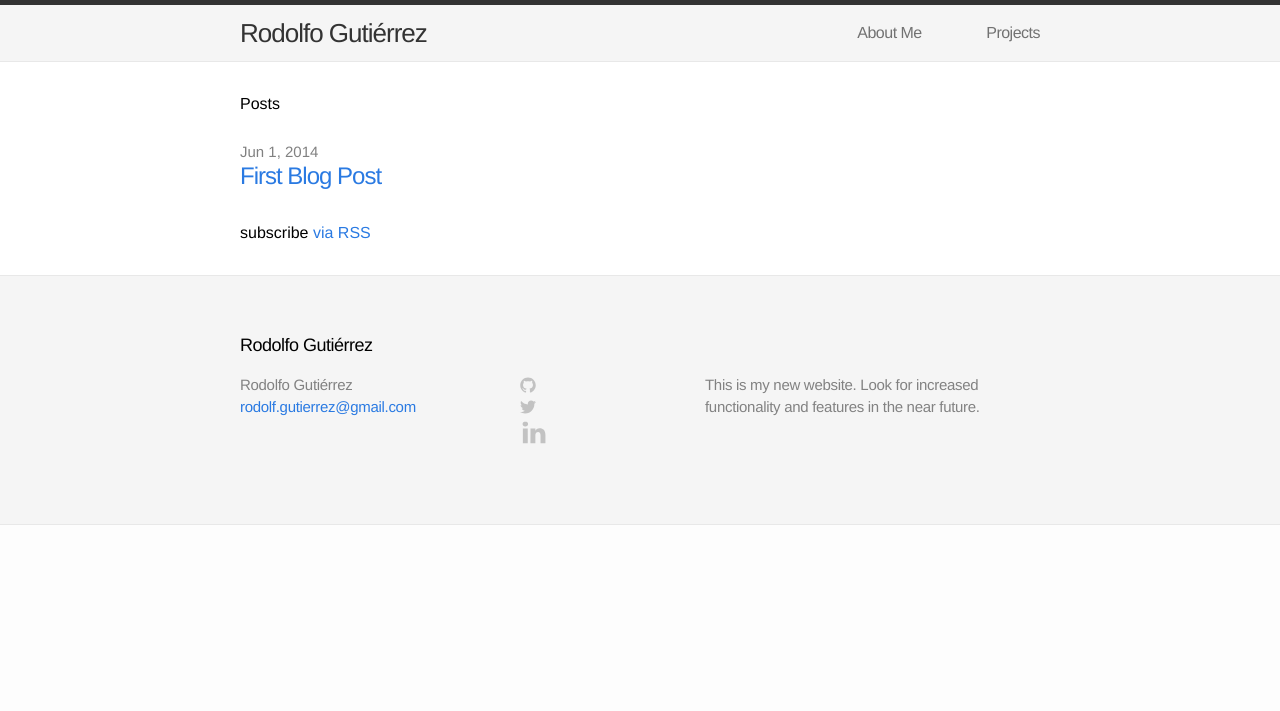
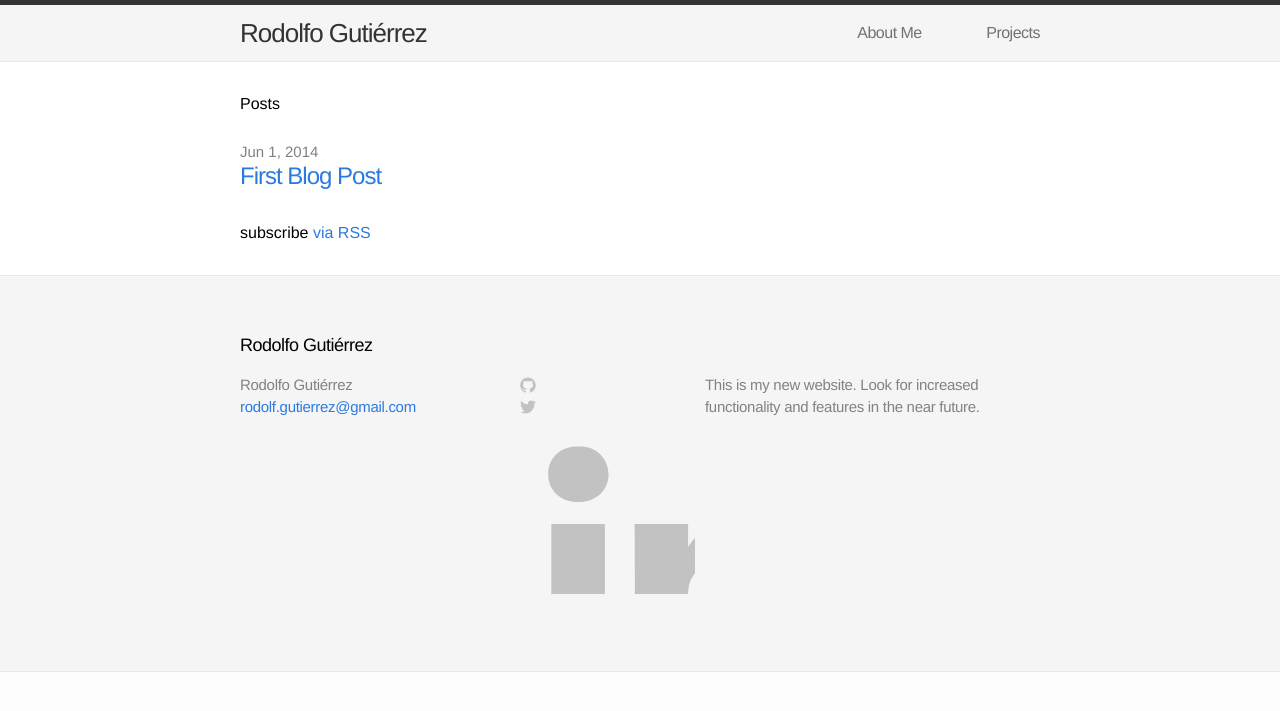
Before and after one commit to gutzrodolfo/arwedding.love, a Jekyll site: the page built from index.html, in a window 1280 px wide. Shown: the top 711 px of the page. Built offline with Jekyll 4.4.1, drawn with Linux system fonts in a browser that asks for light colours.

Commit message:
footer changes

```diff
--- a/_includes/footer.html
+++ b/_includes/footer.html
@@ -54,7 +54,7 @@
           <a href="https://linkedin.com/{{ site.username }}">
             <span class="icon linkedin">
              <svg version="1.1" id="Layer_1" xmlns="http://www.w3.org/2000/svg" xmlns:xlink="http://www.w3.org/1999/xlink" x="0px" y="0px"
-            width="28px" height="28px" viewBox="0 0 28 28" enable-background="new 0 0 28 28" xml:space="preserve">
+            viewBox="0 0 16 16" enable-background="new 0 0 16 16" xml:space="preserve">
             <path fill="#C2C2C2" d="M25.424,15.887v8.447h-4.896v-7.882c0-1.979-0.709-3.331-2.48-3.331c-1.354,0-2.158,0.911-2.514,1.803
             c-0.129,0.315-0.162,0.753-0.162,1.194v8.216h-4.899c0,0,0.066-13.349,0-14.731h4.899v2.088c-0.01,0.016-0.023,0.032-0.033,0.048
             h0.033V11.69c0.65-1.002,1.812-2.435,4.414-2.435C23.008,9.254,25.424,11.361,25.424,15.887z M5.348,2.501
```
